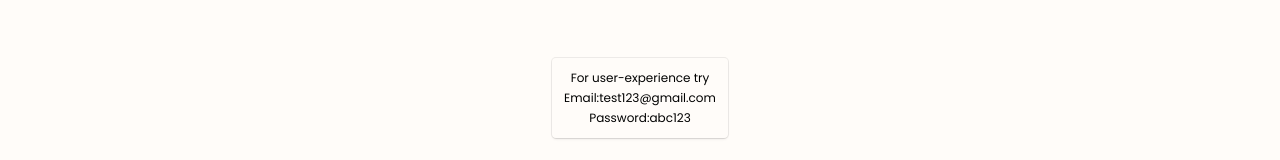
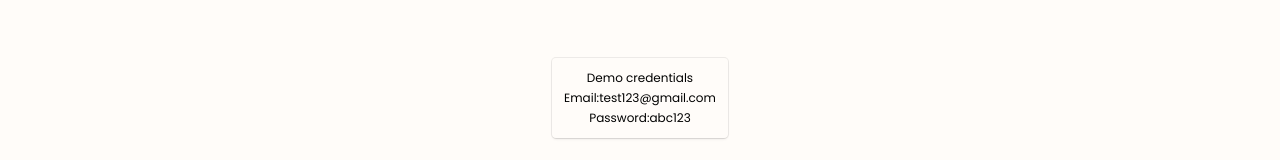
Before and after one commit to saik2004/react-node-loginpage, a React (Vite) app in the folder frontend/: page / in a window 1280 px wide. Shown: the part 494-654 px from the top of the page. Built offline with nearby package versions, Linux system fonts and the light colour scheme.

Commit message:
updates demo credentials

```diff
--- a/frontend/src/App.jsx
+++ b/frontend/src/App.jsx
@@ -12,7 +12,7 @@
 
       <div className='flex justify-center mt-15'>
         <div className='flex flex-col rounded-sm  gap-1 p-3 text-xs items-center w-fit  shadow-[0px_2px_3px_-1px_rgba(0,0,0,0.1),0px_1px_0px_0px_rgba(25,28,33,0.02),0px_0px_0px_1px_rgba(25,28,33,0.08)]'>
-          <p>For user-experience try</p>
+          <p>Demo credentials</p>
           <p>Email:test123@gmail.com</p>
           <p>Password:abc123</p>
         </div>
```
